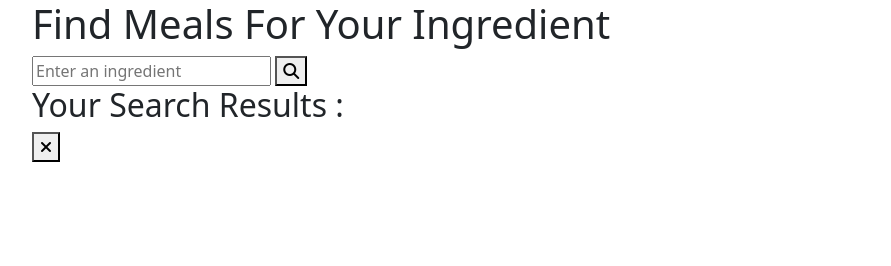
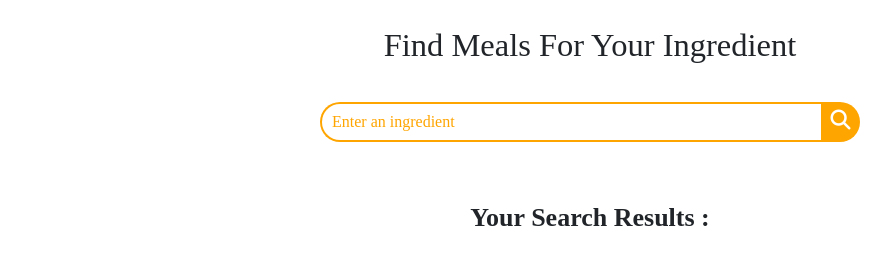
Before and after one commit to Thayananth2003/project1, a plain HTML site: page index.html in a window 1280 px wide. Shown: the whole page, without its empty margins (50-941 px from the left). Drawn offline with nearby package versions, Linux system fonts and the light colour scheme; files that its build step writes are made by us from their sources.

Commit message:
this is my first commit

```diff
--- a/index.html
+++ b/index.html
@@ -10,7 +10,7 @@
       integrity="sha384-QWTKZyjpPEjISv5WaRU9OFeRpok6YctnYmDr5pNlyT2bRjXh0JMhjY6hW+ALEwIH"
       crossorigin="anonymous"
     />
-    <link rel="stylesheet" href="/recipe finder/index.css" />
+    <link rel="stylesheet" href="/Recipe-finder/index.css" />
     <link
       rel="stylesheet"
       href="https://cdnjs.cloudflare.com/ajax/libs/font-awesome/6.5.0/css/all.min.css"
@@ -109,6 +109,6 @@
         </div>
       </div>
     </div>
-    <script src="/recipe finder/index.js"></script>
+    <script src="/Recipe-finder/index.js"></script>
   </body>
 </html>
```
